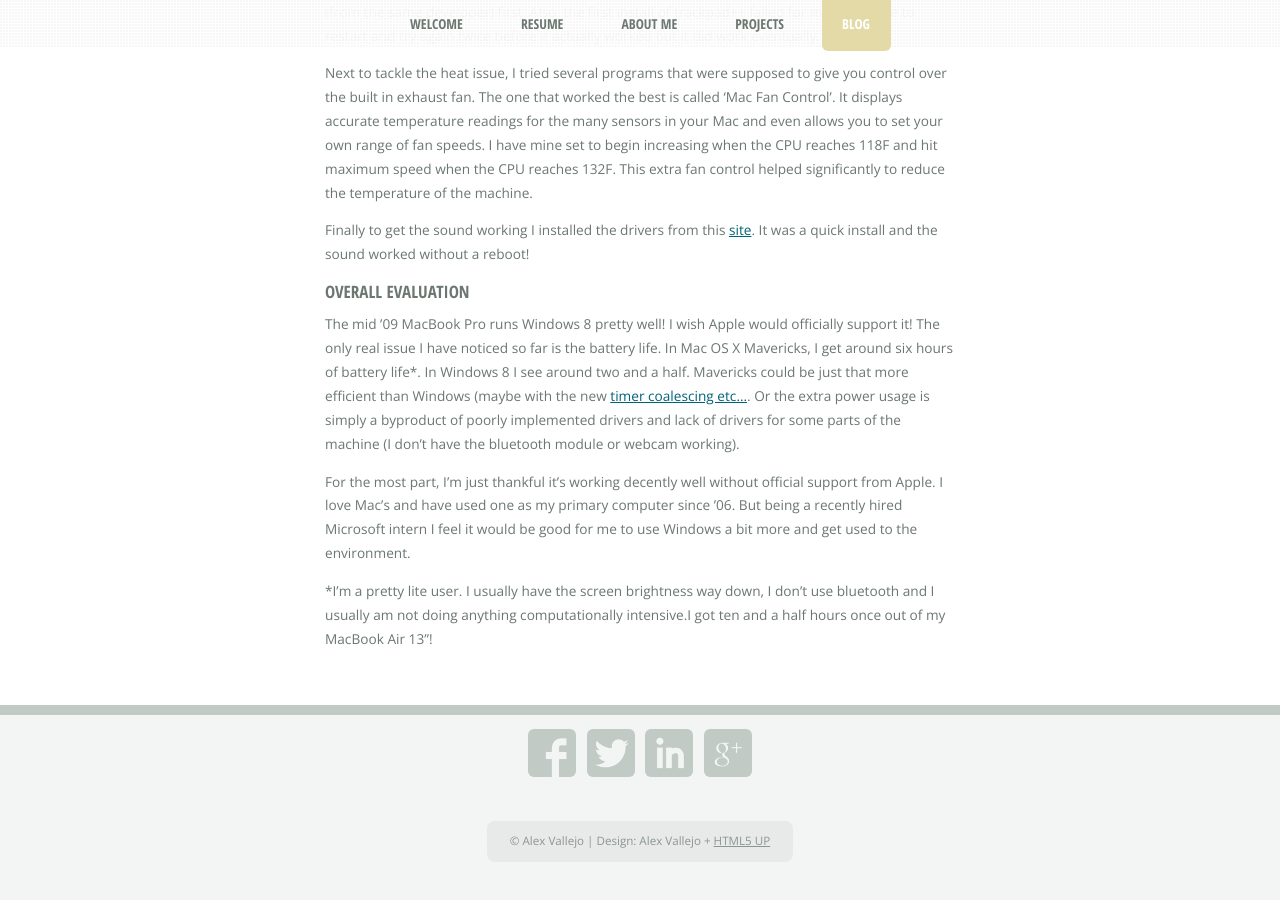
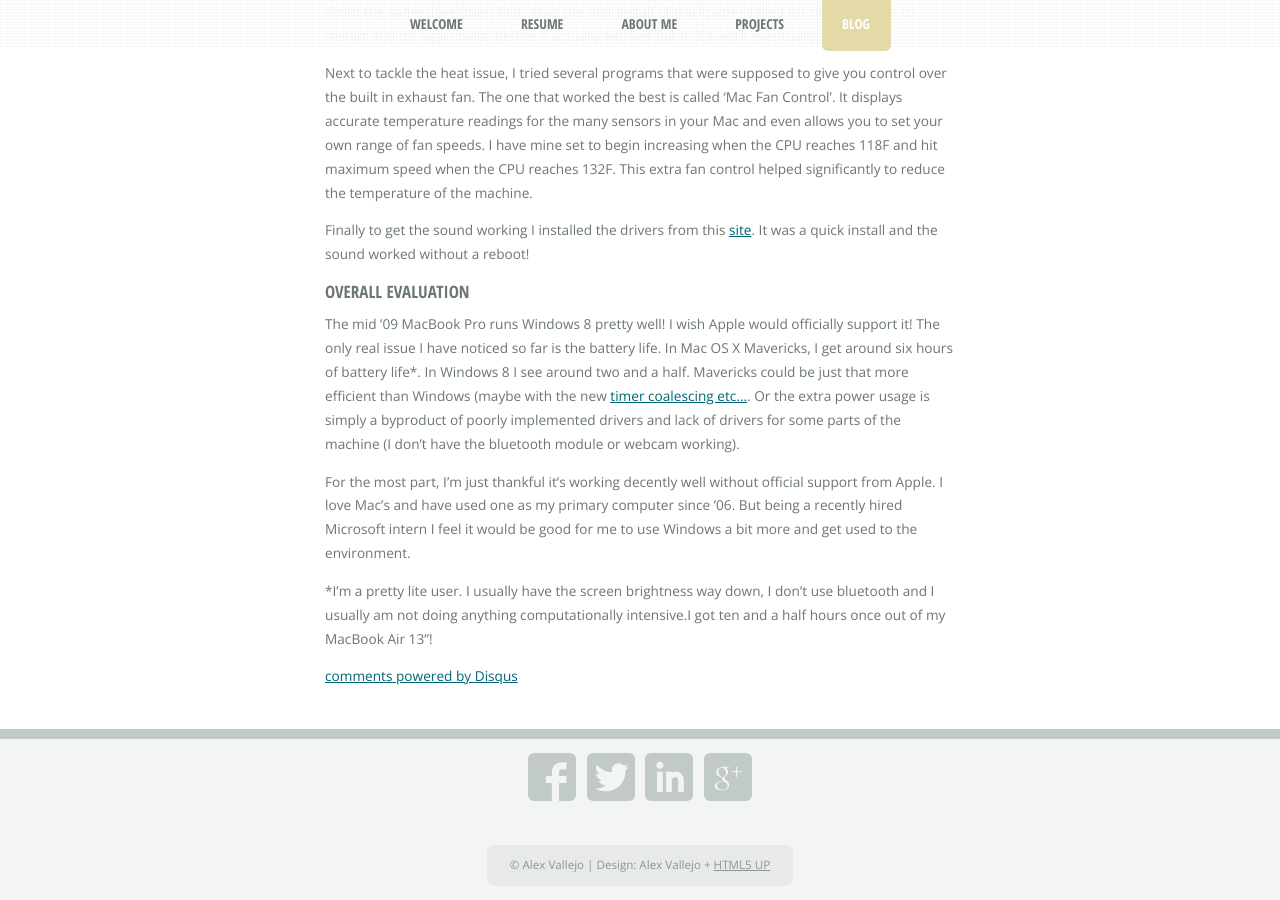
Before and after one commit to valleyjo/valleyjo.github.io, a Jekyll site: the page built from _posts/2013-12-21-macbook-pro-mid-09-bootcamp.md, in a window 1280 px wide and 900 px high, scrolled down 1125 px. Built offline with Jekyll 4.4.1, drawn with Linux system fonts in a browser that asks for light colours; nearby versions of some CDN libraries; comment, search, counter and statistics services are not loaded; before the commit the page ends 2001 px from its top, so only the background shows below that; part of the change alters nothing that is shown.

Commit message:
Close #4. Add Disqus commenting to blog posts

```diff
--- a/_layouts/post.html
+++ b/_layouts/post.html
@@ -14,6 +14,25 @@ layout: default
           <div>
             {{ content }}
           </div>
+
+          <div id="disqus_thread"></div>
+            <script type="text/javascript">
+              /* * * CONFIGURATION VARIABLES: EDIT BEFORE PASTING INTO YOUR WEBPAGE * * */
+              var disqus_shortname = 'alex-vallejo'; // required: replace example with your forum shortname
+
+              /* * * DON'T EDIT BELOW THIS LINE * * */
+              (function() {
+                var dsq = document.createElement('script'); dsq.type = 'text/javascript'; dsq.async = true;
+                dsq.src = '//' + disqus_shortname + '.disqus.com/embed.js';
+                (document.getElementsByTagName('head')[0] || document.getElementsByTagName('body')[0]).appendChild(dsq);
+              })();
+            </script>
+
+            <noscript>Please enable JavaScript to view the
+              <a href="http://disqus.com/?ref_noscript">comments powered by Disqus.</a>
+            </noscript>
+            <a href="http://disqus.com" class="dsq-brlink">comments powered by <span class="logo-disqus">Disqus</span></a>
+
         </article>
       </div>
       <div class="2u">&nbsp;</div>
```
